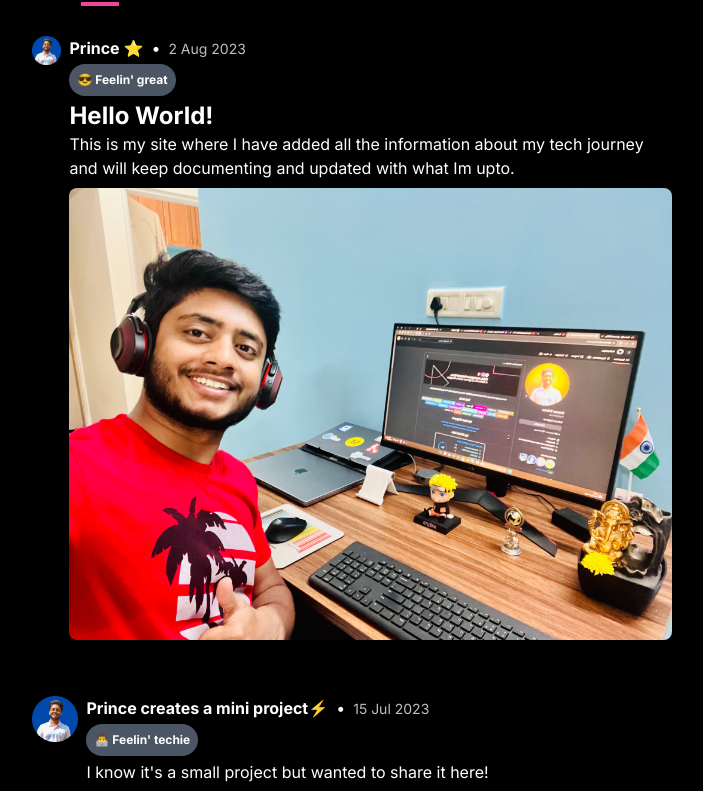
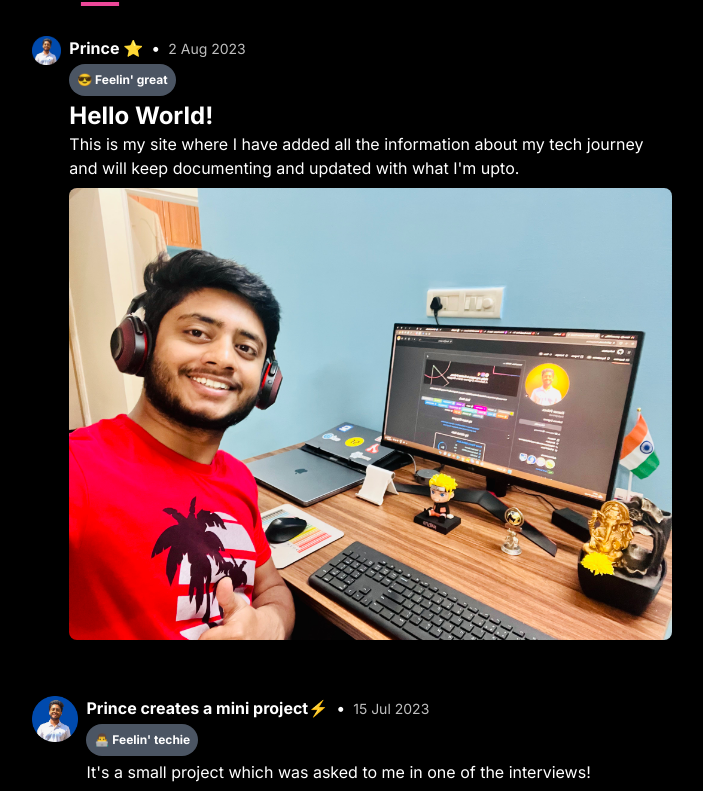
Before and after one commit to thekrprince/portfolio, a Next.js app: page / in a window 1280 px wide. Shown: the part 496-1287 px from the top of the page, without its empty margins (288-991 px from the left). Built offline with nearby package versions, Linux system fonts and the light colour scheme.

Commit message:
edited the description

```diff
--- a/src/data/feed.js
+++ b/src/data/feed.js
@@ -8,7 +8,7 @@ export const feedData = [
     article: {
       heading: "Hello World!",
       description:
-        "This is my site where I have added all the information about my tech journey and will keep documenting and updated with what Im upto.",
+        "This is my site where I have added all the information about my tech journey and will keep documenting and updated with what I'm upto.",
     },
   },
   {
@@ -18,7 +18,8 @@ export const feedData = [
     iconImgUrl: "/images/pfp.png",
     videoUrl: "/images/Dynamic-Square.mp4",
     article: {
-      description: "I know it's a small project but wanted to share it here!",
+      description:
+        "It's a small project which was asked to me in one of the interviews!",
     },
   },
 ];
```
